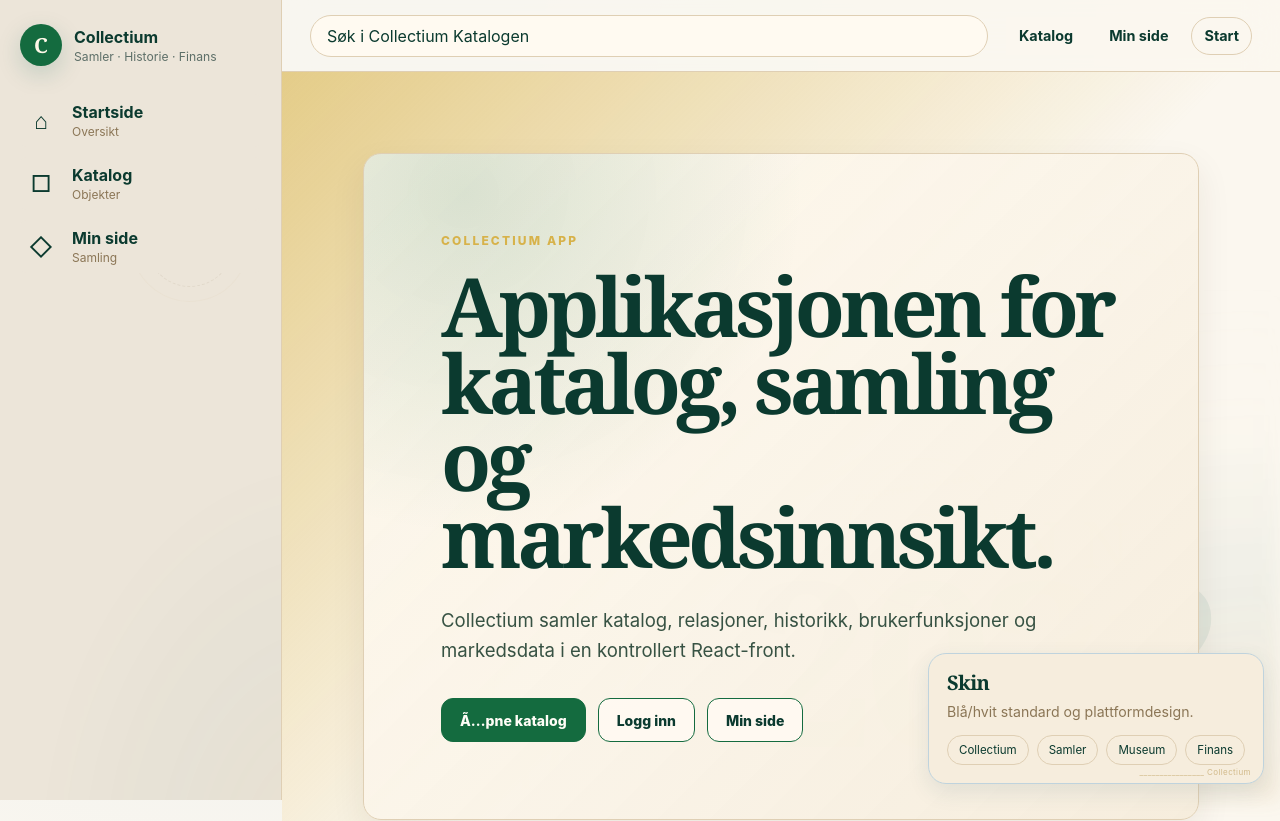
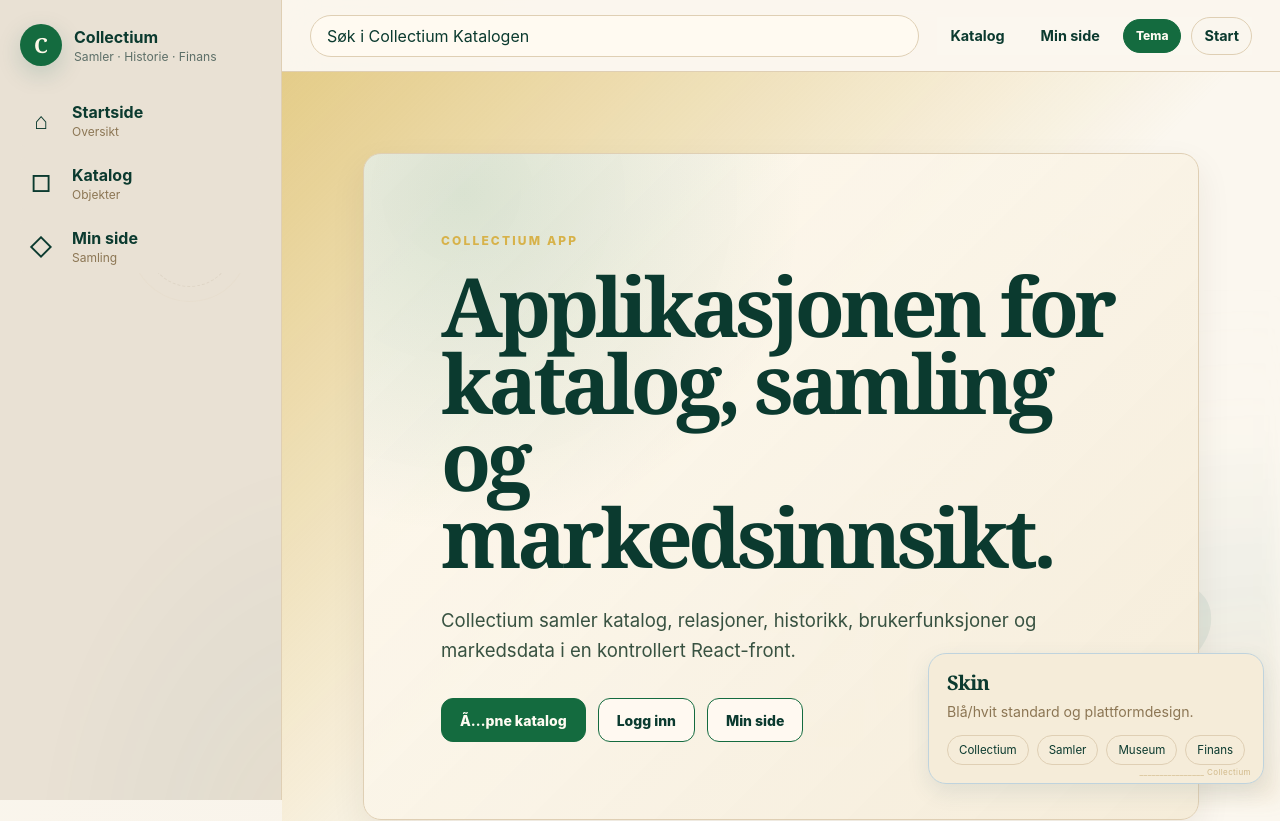
Before and after one commit to tsandvin/collectium-clean-next, a Next.js app: page / in a window 1280 px wide. Shown: the top 821 px of the page. Built offline with nearby package versions, Linux system fonts and the light colour scheme.

Commit message:
Activate Collectium theme switch in topbar

```diff
--- a/components/layout/CollectiumTopbar.tsx
+++ b/components/layout/CollectiumTopbar.tsx
@@ -1,3 +1,4 @@
+import { CollectiumThemeMenu } from "../ui/CollectiumThemeMenu";
 /**
  * COLLECTIUM FILE HEADER
  *
@@ -42,6 +43,7 @@ export function CollectiumTopbar() {
       <nav className="ct-topbar-actions" aria-label="Toppmeny">
         <Link href="/katalog">Katalog</Link>
         <Link href="/min-side">Min side</Link>
+          <CollectiumThemeMenu />
         <Link className="ct-topbar-cta" href="/startside">Start</Link>
       </nav>
     </header>
--- /dev/null
+++ b/components/ui/CollectiumThemeMenu.module.css
@@ -0,0 +1,101 @@
+.themeMenu {
+  position: relative;
+  display: inline-flex;
+  align-items: center;
+  z-index: 90;
+}
+
+.trigger {
+  display: inline-flex;
+  align-items: center;
+  justify-content: center;
+  min-height: 34px;
+  border: 1px solid var(--ct-shell-topbar-border, var(--ct-panel-border));
+  border-radius: 999px;
+  background: color-mix(in srgb, var(--ct-panel-solid) 72%, transparent);
+  color: var(--ct-shell-topbar-text, var(--ct-text));
+  padding: 0 12px;
+  font: 800 12px/1 var(--ct-font-sans, system-ui, sans-serif);
+  cursor: pointer;
+  white-space: nowrap;
+}
+
+.trigger:hover {
+  border-color: var(--ct-border-strong);
+}
+
+.menu {
+  position: absolute;
+  top: calc(100% + 8px);
+  right: 0;
+  display: flex;
+  align-items: center;
+  gap: 8px;
+  min-width: max-content;
+  padding: 8px;
+  border: 1px solid var(--ct-panel-border);
+  border-radius: 999px;
+  background: var(--ct-app-topbar-bg);
+  color: var(--ct-text);
+  box-shadow: var(--ct-shadow, 0 16px 34px rgba(0,0,0,.16));
+  backdrop-filter: blur(14px);
+}
+
+.skinButton {
+  display: inline-flex;
+  align-items: center;
+  gap: 6px;
+  min-height: 28px;
+  border: 1px solid transparent;
+  border-radius: 999px;
+  background: transparent;
+  color: var(--ct-text-soft);
+  padding: 0 9px;
+  font: 800 11px/1 var(--ct-font-sans, system-ui, sans-serif);
+  cursor: pointer;
+  white-space: nowrap;
+}
+
+.skinButton:hover {
+  border-color: color-mix(in srgb, var(--ct-border-strong) 50%, transparent);
+}
+
+.skinButton[data-active="true"] {
+  background: var(--ct-accent);
+  color: var(--ct-button-text, #fff);
+}
+
+.dot {
+  width: 9px;
+  height: 9px;
+  border-radius: 999px;
+  border: 1px solid rgba(0, 0, 0, .18);
+}
+
+.dot[data-skin-dot="collectium"] {
+  background: #146b3f;
+}
+
+.dot[data-skin-dot="samler"] {
+  background: #2567a9;
+}
+
+.dot[data-skin-dot="museum"] {
+  background: #c9aa62;
+}
+
+.dot[data-skin-dot="finans"] {
+  background: #2dad82;
+}
+
+@media (max-width: 720px) {
+  .menu {
+    right: auto;
+    left: 50%;
+    transform: translateX(-50%);
+    flex-wrap: wrap;
+    justify-content: center;
+    width: min(92vw, 390px);
+    border-radius: 18px;
+  }
+}
--- /dev/null
+++ b/components/ui/CollectiumThemeMenu.tsx
@@ -0,0 +1,158 @@
+"use client";
+
+/**
+ * COLLECTIUM FILE HEADER
+ *
+ * Overskrift:
+ * Collectium Theme Menu
+ *
+ * Definering / formÃ¥l:
+ * Aktiv Tema-bryter for global topbar. Setter kun data-skin pÃ¥ html/body.
+ *
+ * BruksomrÃ¥de:
+ * Global AppShell / Topbar.
+ *
+ * BerÃ¸rte DB-brytere / feature_keys:
+ * template.theme.select
+ *
+ * BerÃ¸rte API-ruter:
+ * Ingen.
+ *
+ * BerÃ¸rte tabeller/views:
+ * Ingen.
+ *
+ * Versjon:
+ * CT-THEME-SWITCH-0002 / CHANGE-2026-06-11-THEME-ACTIVE-V2
+ */
+
+import { useEffect, useRef, useState } from "react";
+import styles from "./CollectiumThemeMenu.module.css";
+
+type SkinKey = "collectium" | "samler" | "museum" | "finans";
+
+const SKINS: Array<{ key: SkinKey; label: string }> = [
+  { key: "collectium", label: "Collectium" },
+  { key: "samler", label: "Samler" },
+  { key: "museum", label: "Museum" },
+  { key: "finans", label: "Finans" },
+];
+
+const STORAGE_KEY = "collectium-active-skin";
+
+function normalizeSkin(value: string | null | undefined): SkinKey {
+  if (value === "collectium" || value === "samler" || value === "museum" || value === "finans") {
+    return value;
+  }
+
+  if (value === "enkel" || value === "samler-enkel") {
+    return "samler";
+  }
+
+  return "collectium";
+}
+
+function applySkin(skin: SkinKey) {
+  document.documentElement.dataset.skin = skin;
+  document.body.dataset.skin = skin;
+  document.documentElement.setAttribute("data-ct-skin", skin);
+  document.body.setAttribute("data-ct-skin", skin);
+
+  try {
+    window.localStorage.setItem(STORAGE_KEY, skin);
+  } catch {
+    // data-skin still applies for this page.
+  }
+}
+
+export function CollectiumThemeMenu() {
+  const [open, setOpen] = useState(false);
+  const [activeSkin, setActiveSkin] = useState<SkinKey>("collectium");
+  const menuRef = useRef<HTMLDivElement | null>(null);
+
+  useEffect(() => {
+    let storedSkin = "";
+
+    try {
+      storedSkin = window.localStorage.getItem(STORAGE_KEY) ?? "";
+    } catch {
+      storedSkin = "";
+    }
+
+    const selectedSkin = normalizeSkin(
+      storedSkin ||
+        document.documentElement.dataset.skin ||
+        document.body.dataset.skin ||
+        document.documentElement.getAttribute("data-ct-skin") ||
+        document.body.getAttribute("data-ct-skin") ||
+        "collectium"
+    );
+
+    setActiveSkin(selectedSkin);
+    applySkin(selectedSkin);
+  }, []);
+
+  useEffect(() => {
+    function closeOnOutsideClick(event: PointerEvent) {
+      if (!menuRef.current) {
+        return;
+      }
+
+      if (!menuRef.current.contains(event.target as Node)) {
+        setOpen(false);
+      }
+    }
+
+    function closeOnEscape(event: KeyboardEvent) {
+      if (event.key === "Escape") {
+        setOpen(false);
+      }
+    }
+
+    document.addEventListener("pointerdown", closeOnOutsideClick);
+    document.addEventListener("keydown", closeOnEscape);
+
+    return () => {
+      document.removeEventListener("pointerdown", closeOnOutsideClick);
+      document.removeEventListener("keydown", closeOnEscape);
+    };
+  }, []);
+
+  function chooseSkin(skin: SkinKey) {
+    setActiveSkin(skin);
+    applySkin(skin);
+    setOpen(false);
+  }
+
+  return (
+    <div className={styles.themeMenu} ref={menuRef}>
+      <button
+        type="button"
+        className={styles.trigger}
+        aria-haspopup="menu"
+        aria-expanded={open}
+        onClick={() => setOpen((value) => !value)}
+      >
+        Tema
+      </button>
+
+      {open ? (
+        <div className={styles.menu} role="menu" aria-label="Velg tema">
+          {SKINS.map((skin) => (
+            <button
+              key={skin.key}
+              type="button"
+              role="menuitemradio"
+              aria-checked={activeSkin === skin.key}
+              className={styles.skinButton}
+              data-active={activeSkin === skin.key ? "true" : "false"}
+              onClick={() => chooseSkin(skin.key)}
+            >
+              <span className={styles.dot} data-skin-dot={skin.key} />
+              {skin.label}
+            </button>
+          ))}
+        </div>
+      ) : null}
+    </div>
+  );
+}
```
